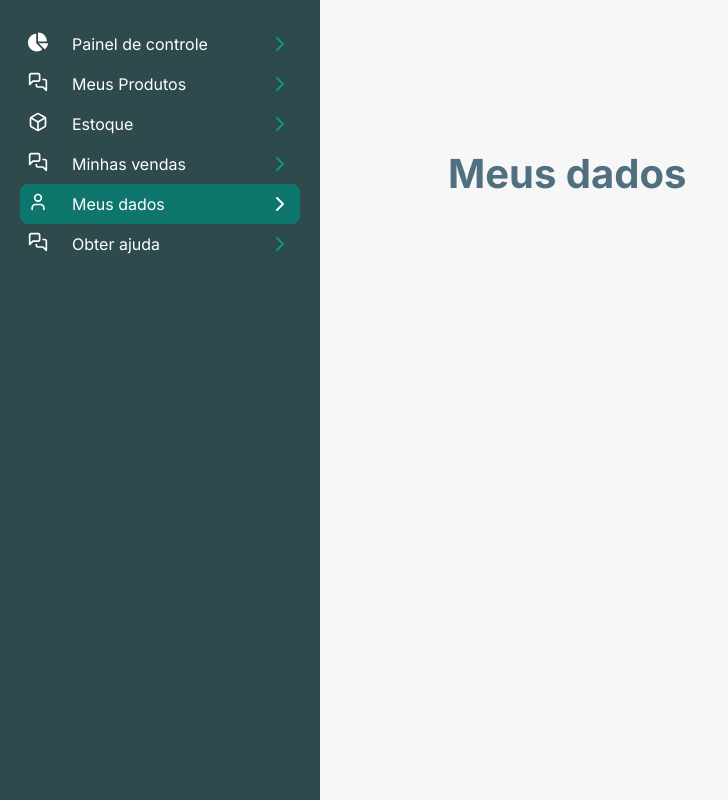
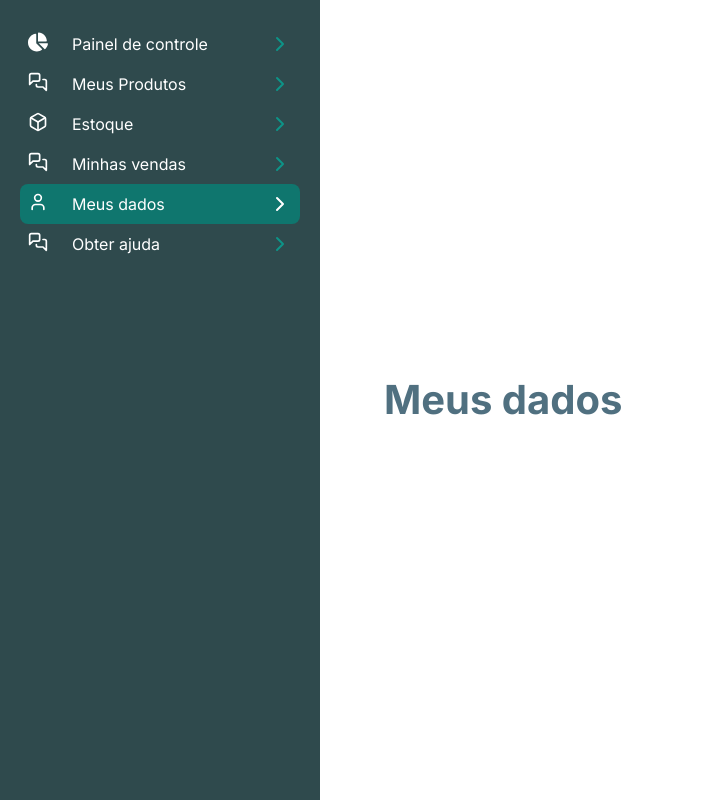
Before and after one commit to mb4ndeira/ecoo-apps, a Next.js app: page /dados in a window 1280 px wide. Shown: the whole page, without its empty margins (0-728 px from the left). Built offline with nearby package versions, Linux system fonts and the light colour scheme.

Commit message:
fix: the main div in layout.tsx and page.tsx

```diff
--- a/src/app/layout.tsx
+++ b/src/app/layout.tsx
@@ -39,9 +39,7 @@ export default function RootLayout({
         }
       >
         <Sidebar />
-        <main className="flex flex-col gap-10 w-full px-8 md:px-10 lg:px-16 pb-10 pt-10 md:pt-16 lg:pt-20 bg-background">
-          {children}
-        </main>
+        {children}
       </body>
     </html>
   );
--- a/src/app/page.tsx
+++ b/src/app/page.tsx
@@ -99,12 +99,14 @@ export default function Home() {
 
   return (
     <>
+        <main className="flex flex-col gap-10 w-full px-8 md:px-10 lg:px-16 pb-10 pt-10 md:pt-16 lg:pt-20 bg-background">
           <div className="w-full h-full max-w-6xl">
             <LinearLayout />
             <SmallGridLayout />
             <GridLayout />
           </div>
           <Footer />
+        </main>
     </>
   );
 }
--- a/tailwind.config.ts
+++ b/tailwind.config.ts
@@ -34,7 +34,7 @@ const config: Config = {
       },
       fontFamily: {
         poppins: ["Poppins", "sans"],
-        inter: ["Inter", "sans"],
+        // inter: ["Inter", "sans"],
       },
       screens: {
         "sm-mobile": { max: "400px" },
```
Lines whose indentation alone changed are shown as unchanged.
